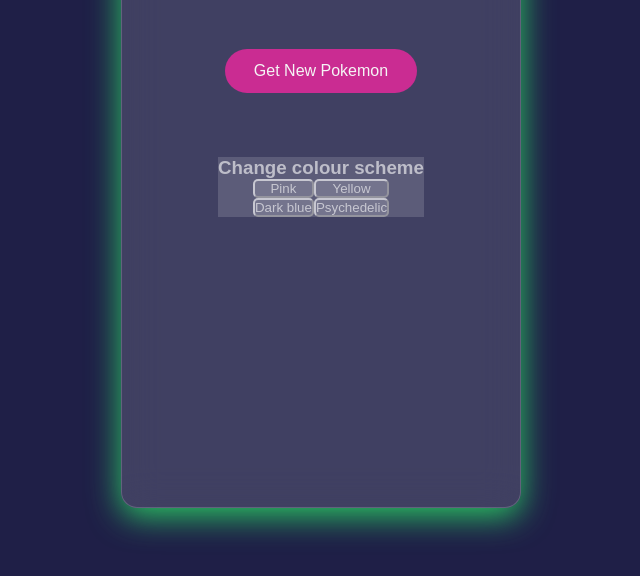
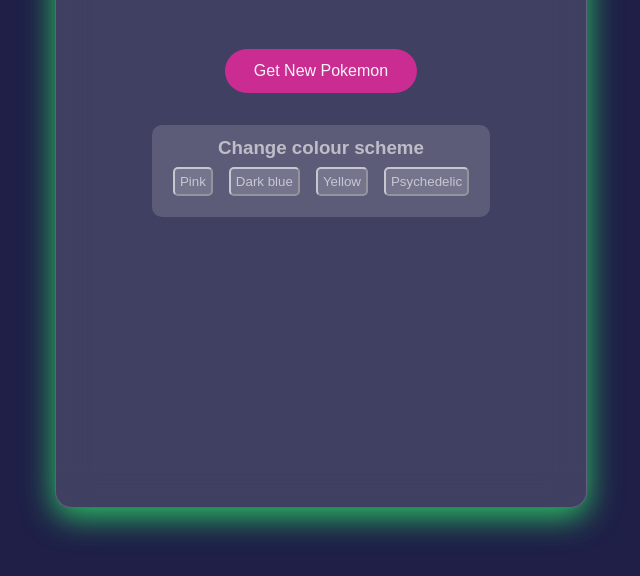
Before and after one commit to Babyoilrig/pokemon-api-call, a website: page index.html in a window 1280 px wide. Shown: the part 192-768 px from the top of the page, without its empty margins (319-959 px from the left). Drawn offline with Linux system fonts and the light colour scheme; no server answers.

Commit message:
Styling colour scheme section

```diff
--- a/index.html
+++ b/index.html
@@ -29,16 +29,16 @@
                                 <button class="btn">Get New Pokemon</button>
                 </div>
                 <div class="colour-scheme-wrapper">
-                    <h3 class="colour-scheme-text">Change colour scheme</h3>
+                    <div class="colour-scheme-title"><h3>Change colour scheme</h3>
+                    </div>
+
                     <div class="colour-scheme-button-container">
-                        <div class="colour-scheme-left">
+
                             <button class="pink-button colour-scheme-button colour-scheme-text">Pink</button>
                             <button class="dark-blue colour-scheme-button colour-scheme-text">Dark blue</button>
-                        </div>
-                            <div class="colour-scheme-right">
                             <button class="yellow colour-scheme-button colour-scheme-text">Yellow</button>
                             <button class="psychedelic colour-scheme-button colour-scheme-text">Psychedelic</button>
-                            </div>
+
                     </div>
                     </div>
 
--- a/style.css
+++ b/style.css
@@ -98,17 +98,25 @@
   flex-direction: column;
   align-content: flex-end;
   background-color: rgba( 255, 255, 255, 0.15 );
-  margin-top: 4rem;
+  margin-top: 2rem;
   margin-bottom: 0;
   color: rgba(255,255,255, 0.6);
+  padding: 0.8rem;
 
-  /* border-radius: 10px; */
+  border-radius: 10px;
+}
+
+.colour-scheme-title {
+  display: flex;
+  flex-direction: row;
+  justify-content: center;
+  align-items: center;
 }
 
 .colour-scheme-button-container {
   display: flex;
   flex-direction: row;
-  justify-content: center;
+  justify-content: space-between;
   align-items: center;
 }
 
@@ -117,17 +125,10 @@
   background-color:rgba( 255, 255, 255, 0.15 );
   color: rgba(255,255,255, 0.6);
   border-color: rgba(255,255,255, 0.6);
+  margin: 0.5rem;
+  padding: 5px;
 }
 
-.colour-scheme-left {
-  display: flex;
-  flex-direction: column;
-}
-
-.colour-scheme-right {
-  display: flex;
-  flex-direction: column;
-}
 
 .blob {
   position: absolute;
```
